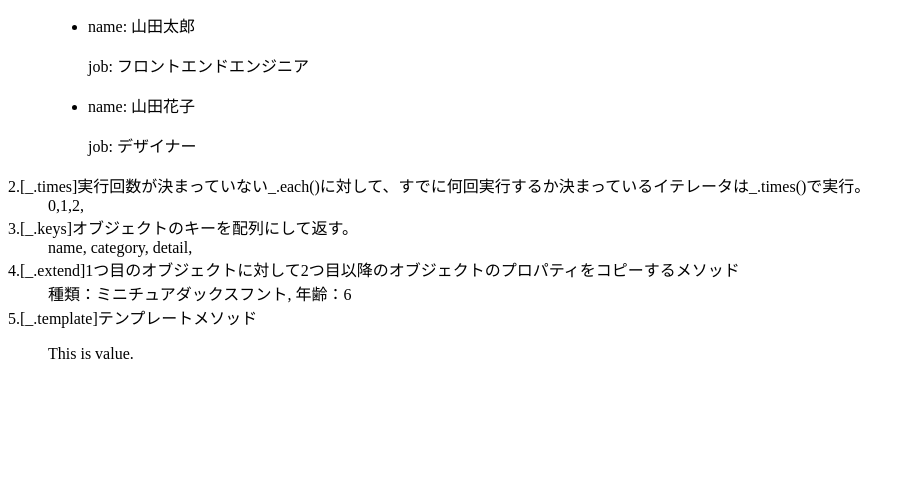
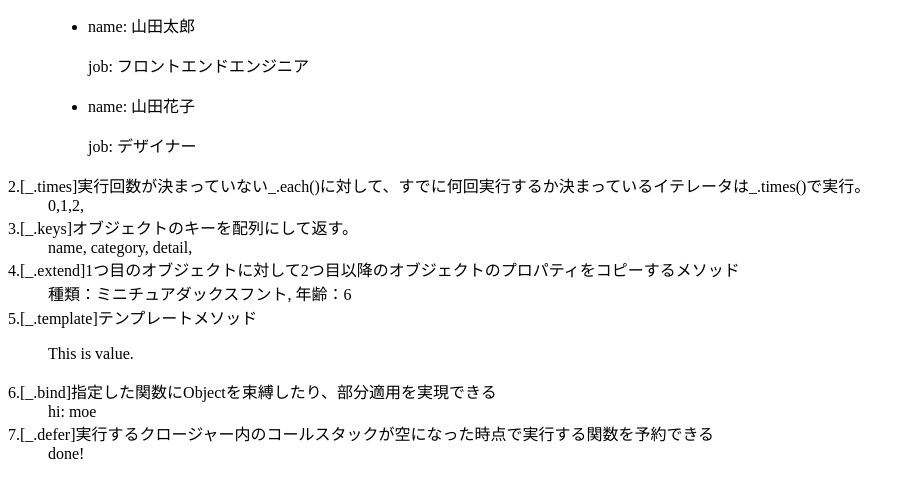
Before and after one commit to yhikishima/js-libraries, a plain HTML site: page 02.underscore.js/index.html in a window 1280 px wide. Shown: the part 116-614 px from the top of the page, without its empty margins (0-915 px from the left). Drawn offline with Linux system fonts and the light colour scheme.

Commit message:
add underscore method

```diff
--- a/02.underscore.js/index.html
+++ b/02.underscore.js/index.html
@@ -21,6 +21,12 @@
 
       <dt>5.[_.template]テンプレートメソッド</dt>
       <dd id="templateMethod"></dd>
+
+      <dt>6.[_.bind]指定した関数にObjectを束縛したり、部分適用を実現できる</dt>
+      <dd id="bindMethod"></dd>
+
+      <dt>7.[_.defer]実行するクロージャー内のコールスタックが空になった時点で実行する関数を予約できる</dt>
+      <dd id="deferMethod"></dd>
     </dl>
   </main>
 
--- a/02.underscore.js/js/test.js
+++ b/02.underscore.js/js/test.js
@@ -4,6 +4,8 @@
   var keysMethod = document.getElementById('keysMethod');
   var extendMethod = document.getElementById('extendMethod');
   var templateMethod = document.getElementById('templateMethod');
+  var bindMethod = document.getElementById('bindMethod');
+  var deferMethod = document.getElementById('deferMethod');
 
 
   /*
@@ -72,6 +74,21 @@
 
   templateMethod.innerHTML = t;
 
+  /*
+  * 6.[_.bind]指定した関数にObjectを束縛したり、部分適用を実現できる
+  */
+
+  var func = function(greeting){ return greeting + ': ' + this.name };
+  func = _.bind(func, {name : 'moe'}, 'hi');
+  bindMethod.innerHTML = func();
+
+  /*
+  * 7.[_.defer]実行するクロージャー内のコールスタックが空になった時点で実行する関数を予約できる
+  */
+
+  _.defer(function() {
+    deferMethod.innerHTML = 'done!';
+  });
 
 
 })();
```
